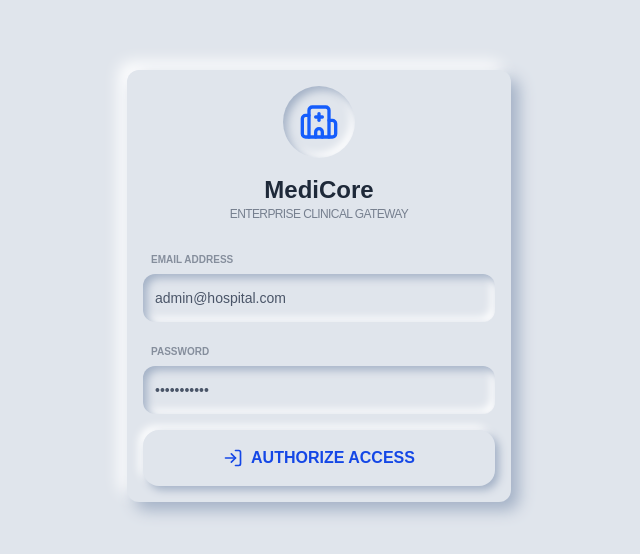
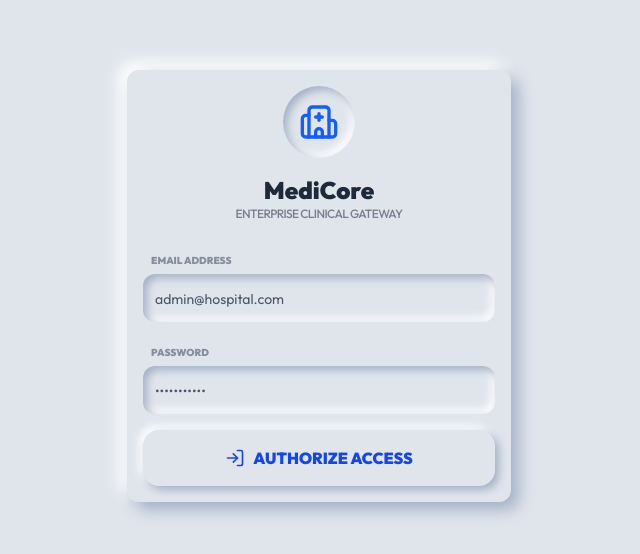
Before and after one commit to ulfathai003/hospital, a React (Vite) app: page / in a window 1280 px wide. Shown: the part 114-668 px from the top of the page, without its empty margins (321-961 px from the left). Built offline with nearby package versions, Linux system fonts and the light colour scheme.

Commit message:
Add vercel.json, fix motion import, add Outfit font, update CSS

```diff
--- a/index.html
+++ b/index.html
@@ -3,7 +3,11 @@
   <head>
     <meta charset="UTF-8" />
     <meta name="viewport" content="width=device-width, initial-scale=1.0" />
-    <title>My Google AI Studio App</title>
+    <meta name="description" content="MediCore — Enterprise Hospital Management System & CRM. Manage patients, appointments, billing, pharmacy and more." />
+    <title>MediCore HMS — Enterprise Hospital Management System</title>
+    <link rel="preconnect" href="https://fonts.googleapis.com" />
+    <link rel="preconnect" href="https://fonts.gstatic.com" crossorigin />
+    <link href="https://fonts.googleapis.com/css2?family=Outfit:wght@300;400;500;600;700;800;900&display=swap" rel="stylesheet" />
   </head>
   <body>
     <div id="root"></div>
--- a/src/App.tsx
+++ b/src/App.tsx
@@ -3,7 +3,6 @@ import React, { useState, useEffect } from 'react';
 import {
   Users,
   Calendar,
-  ClipboardList,
   Stethoscope,
   LayoutDashboard,
   CreditCard,
@@ -18,7 +17,7 @@ import {
   LogOut,
   Hospital
 } from 'lucide-react';
-import { motion, AnimatePresence } from 'framer-motion';
+import { motion, AnimatePresence } from 'motion/react';
 
 // --- Mock Components for Modules ---
 const Dashboard = () => (
--- a/src/index.css
+++ b/src/index.css
@@ -1,23 +1,20 @@
 
 @import "tailwindcss";
 
-@theme {
-  --font-sans: 'Outfit', sans-serif;
+:root {
   --color-nm-bg: #e0e5ec;
   --color-nm-shadow-light: #ffffff;
   --color-nm-shadow-dark: #a3b1c6;
 }
 
-:root {
+body {
   background-color: var(--color-nm-bg);
   color: #4a5568;
-  font-family: var(--font-sans);
-}
-
-body {
+  font-family: 'Outfit', sans-serif;
   margin: 0;
   overflow-x: hidden;
 }
+
 
 /* Neumorphic Utilities */
 @layer components {
```
Also changed, not shown: vercel.json (added).
